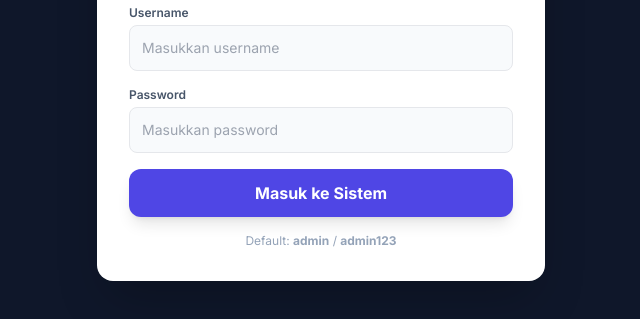
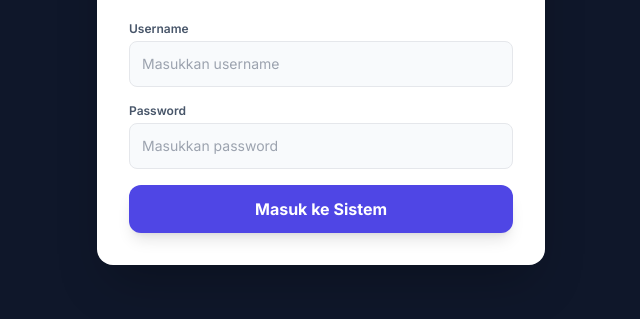
Before and after one commit to dedisetiawan142-web/agggroup, a plain HTML site: page index.html in a window 1280 px wide. Shown: the part 349-668 px from the top of the page, without its empty margins (319-959 px from the left). Drawn offline with nearby package versions, Linux system fonts and the light colour scheme.

Commit message:
Create file index.html
Sistem Manajemen Hotel

```diff
--- a/index.html
+++ b/index.html
@@ -50,9 +50,7 @@
                     Masuk ke Sistem
                 </button>
             </form>
-            <div class="mt-4 text-center text-xs text-slate-400">
-                Default: <b>admin</b> / <b>admin123</b>
-            </div>
+
         </div>
     </div>
 
```
